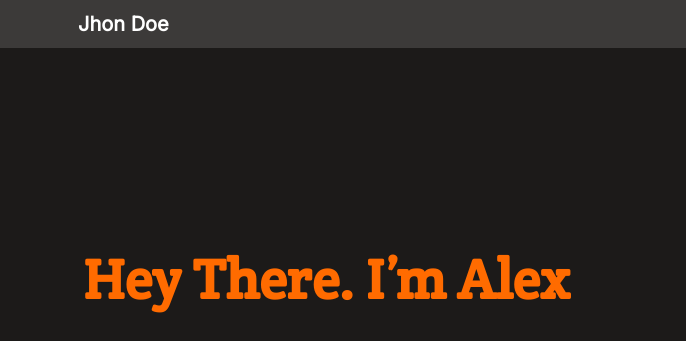
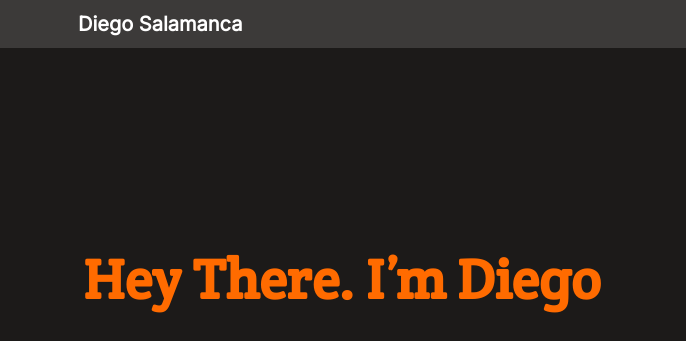
Before and after one commit to dfsalam/portfolio, a website: page index.html in a window 1280 px wide. Shown: the top 341 px of the page, 65-751 px from the left. Drawn offline with Linux system fonts and the light colour scheme.

Commit message:
Fix some typo errors

```diff
--- a/index.html
+++ b/index.html
@@ -22,7 +22,7 @@
 <body>
 
   <nav class="navbar">
-    <h3 class="nav-name"><a href="#">Jhon Doe</a></h3>
+    <h3 class="nav-name"><a href="#">Diego Salamanca</a></h3>
     <svg class="nav-menu" width="24" height="24" viewBox="0 0 24 24" fill="none" xmlns="http://www.w3.org/2000/svg">
       <path fill-rule="evenodd" clip-rule="evenodd"
         d="M3 7C3 6.44772 3.44772 6 4 6H20C20.5523 6 21 6.44772 21 7C21 7.55228 20.5523 8 20 8H4C3.44772 8 3 7.55228 3 7ZM3 12C3 11.4477 3.44772 11 4 11L20 11C20.5523 11 21 11.4477 21 12C21 12.5523 20.5523 13 20 13L4 13C3.44772 13 3 12.5523 3 12ZM4 16C3.44772 16 3 16.4477 3 17C3 17.5523 3.44772 18 4 18H20C20.5523 18 21 17.5523 21 17C21 16.4477 20.5523 16 20 16H4Z"
@@ -50,6 +50,7 @@
     </section>
     <!-- @media elements-->
   </nav>
+
   <!-- Hamburguer menu elements-->
   <section class="hamb-menu" hidden>
     <div>
@@ -73,7 +74,7 @@
 
   <section class="container">
     <section>
-      <h1 class="primary-text">Hey There. I’m Alex</h1>
+      <h1 class="primary-text">Hey There. I’m Diego</h1>
       <h2 class="supporting-text">I’m a Software Developer</h2>
       <p class="description">I can help you build a product , feature or website.
         Look through some of my work and experience! If you like what you see and have a project you need coded,
@@ -186,7 +187,7 @@
       <h1 class="about-me-title">About me</h1>
       <p class="about-me-paragraph">Hello I’m a software developer! I can help you build a product ,
         feature or website Look through some of my work and experience! If you like what you
-        see and have a project you need coded, don’t hestiate to contact me.
+        see and have a project you need coded, don’t hesitate to contact me.
       </p>
       <button class="about-me-button" type="button">Get My Resume</button>
     </section>
--- a/javascript/popup.js
+++ b/javascript/popup.js
@@ -108,6 +108,7 @@ properties.forEach((element) => {
 
 /* Popup window open and close */
 const btn = document.querySelectorAll('.see--project--btn');
+
 const closeIcon = document.querySelector('.popup--close');
 
 const popup = document.querySelector('.popup');
```
